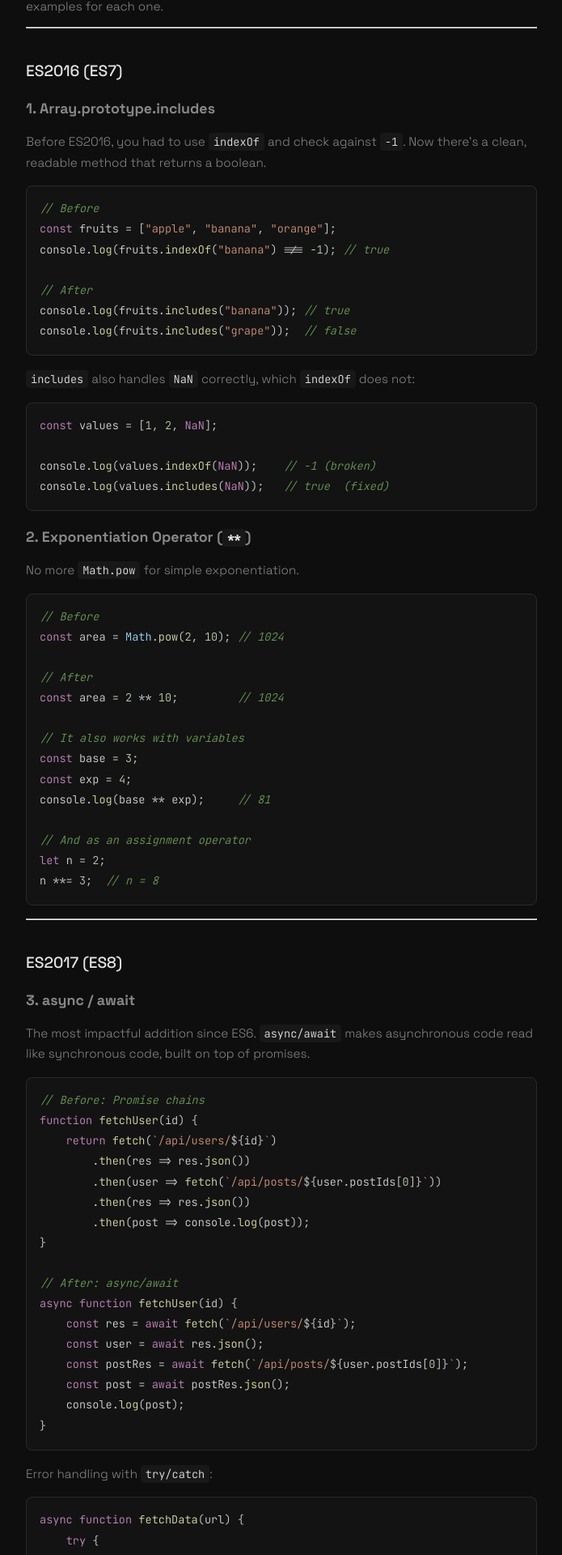
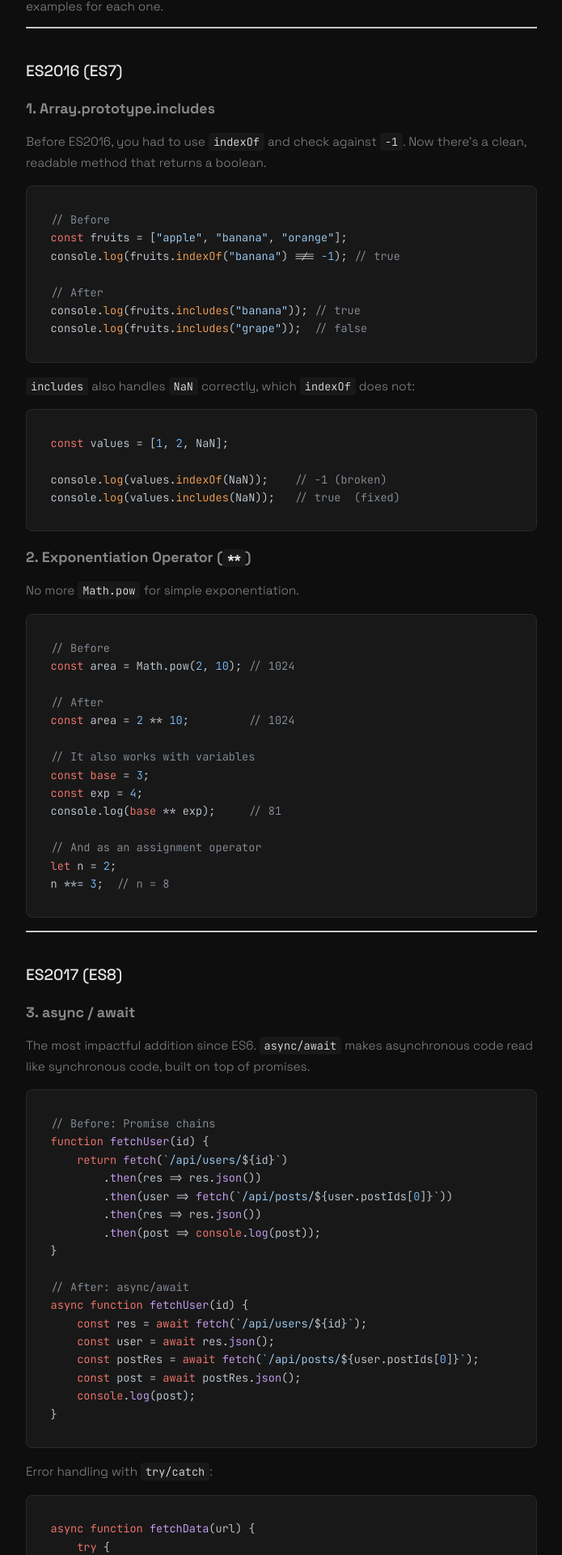
Before and after one commit to mr-farshad-r/mr-farshad-r, a Jekyll site: the page built from _posts/2026-08-09-javascript-after-es6.md, in a window 1280 px wide. Shown: the part 890-2810 px from the top of the page at 81% size, without its empty margins (292-987 px from the left). Built offline with Jekyll 4.4.1, drawn with Linux system fonts in a browser that asks for light colours; nearby versions of some CDN libraries; some of the changed text lies outside the part shown.

Commit message:
chore(syntax): add better syntax highlighter

```diff
--- a/_config.yml
+++ b/_config.yml
@@ -21,7 +21,7 @@ social:
 markdown: kramdown
 kramdown:
   input: GFM
-  syntax_highlighter: rouge
+  syntax_highlighter: null
 permalink: /blog/:year/:month/:day/:title/
 plugins:
   - jekyll-seo-tag
--- a/_layouts/default.html
+++ b/_layouts/default.html
@@ -11,6 +11,9 @@
     <link rel="preconnect" href="https://fonts.gstatic.com" crossorigin>
     <link href="https://fonts.googleapis.com/css2?family=Space+Grotesk:wght@300;400;500;600;700&family=JetBrains+Mono:wght@300;400;500&family=Vazirmatn:wght@300;400;500;600;700&display=swap" rel="stylesheet">
     <link href="{{ '/assets/styles/styles.css' | relative_url }}" rel="stylesheet">
+    {% if page.layout == 'post' %}
+    <link href="https://cdnjs.cloudflare.com/ajax/libs/highlight.js/11.12.0/styles/github-dark.min.css" rel="stylesheet">
+    {% endif %}
 
     <script type="text/javascript">
         (function(c,l,a,r,i,t,y){
@@ -74,6 +77,11 @@
         if (typedEl) typeLoop();
     </script>
 
+    {% if page.layout == 'post' %}
+    <script src="https://cdnjs.cloudflare.com/ajax/libs/highlight.js/11.12.0/highlight.min.js"></script>
+    <script>hljs.highlightAll();</script>
+    {% endif %}
+
 </body>
 
 </html>
--- a/assets/styles/styles.css
+++ b/assets/styles/styles.css
@@ -799,92 +799,15 @@ p {
     padding: 0;
 }
 
-/* ── Rouge syntax highlighting ── */
+/* Highlight.js owns token colors; these rules keep its blocks consistent. */
 
-.post-content .highlight {
-    margin: 16px 0;
-    border-radius: 8px;
-    background: #131313;
-}
-
-.post-content .highlight pre {
-    margin: 0;
-    background: #131313;
-    color: #d4d4d4;
+.post-content pre code.hljs {
+    display: block;
+    background: transparent;
+    color: #c9d1d9;
     line-height: 1.65;
     tab-size: 2;
 }
-
-.post-content .highlight code {
-    color: #d4d4d4;
-}
-
-.highlight .c,
-.highlight .ch,
-.highlight .cd,
-.highlight .cm,
-.highlight .cpf,
-.highlight .c1,
-.highlight .cs { color: #6a9955; font-style: italic; }
-
-.highlight .k,
-.highlight .kc,
-.highlight .kd,
-.highlight .kn,
-.highlight .kp,
-.highlight .kr,
-.highlight .kt,
-.highlight .kv { color: #c586c0; }
-
-.highlight .s,
-.highlight .sa,
-.highlight .sb,
-.highlight .sc,
-.highlight .dl,
-.highlight .sd,
-.highlight .s2,
-.highlight .se,
-.highlight .sh,
-.highlight .si,
-.highlight .sx,
-.highlight .sr,
-.highlight .s1,
-.highlight .ss { color: #ce9178; }
-
-.highlight .na,
-.highlight .nc,
-.highlight .nd,
-.highlight .ne,
-.highlight .nf,
-.highlight .fm { color: #dcdcaa; }
-
-.highlight .nb,
-.highlight .bp,
-.highlight .no,
-.highlight .nv,
-.highlight .vc,
-.highlight .vg,
-.highlight .vi,
-.highlight .vm { color: #9cdcfe; }
-
-.highlight .m,
-.highlight .mb,
-.highlight .mf,
-.highlight .mh,
-.highlight .mi,
-.highlight .il,
-.highlight .mo { color: #b5cea8; }
-
-.highlight .nt { color: #569cd6; }
-.highlight .na { color: #9cdcfe; }
-.highlight .o,
-.highlight .ow { color: #d4d4d4; }
-.highlight .p { color: #c8c8c8; }
-.highlight .err { color: #f44747; }
-.highlight .gd { color: #f48771; background: #3b1515; }
-.highlight .gi { color: #89d185; background: #132b16; }
-.highlight .gh,
-.highlight .gu { color: #4ec9b0; font-weight: 500; }
 
 .post-content a {
     color: var(--text);
```
